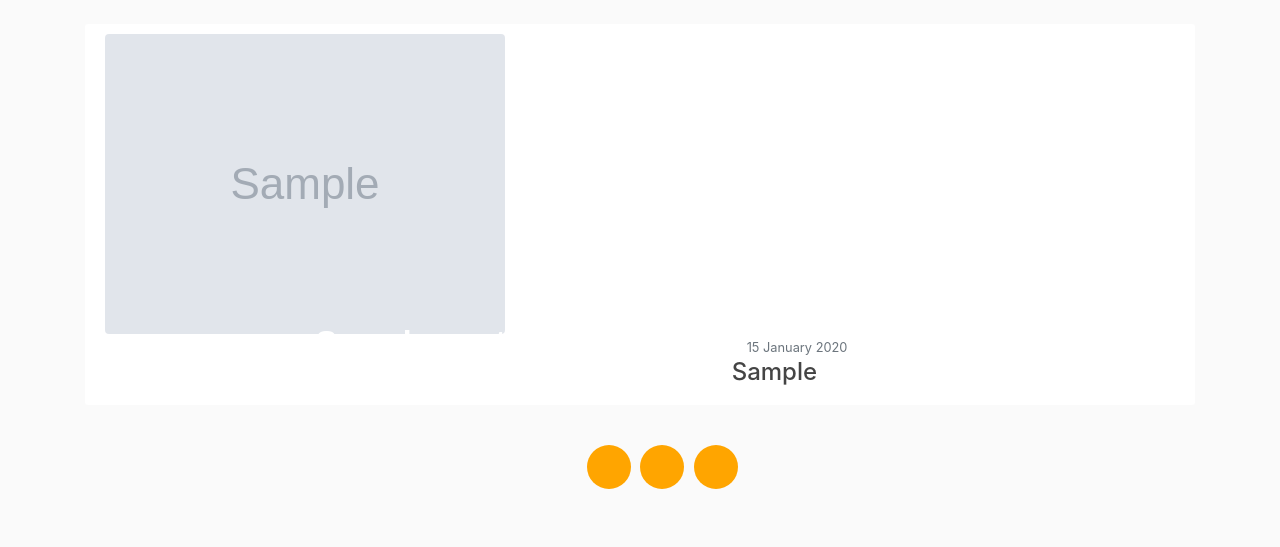
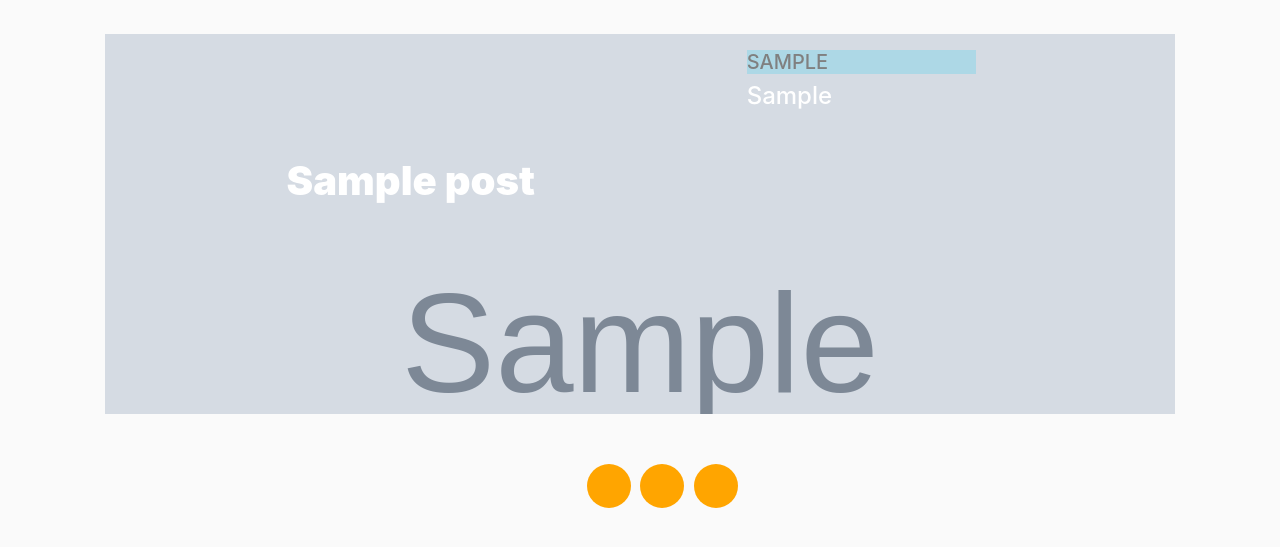
Before and after one commit to pwilson802/snackbar-parking, a Django app: page / in a window 1280 px wide. Shown: the part 56-603 px from the top of the page. Run offline with Django 3.2, Linux system fonts and the light colour scheme; tables that the repository leaves empty hold one stand-in row (values such as "Sample post"); grey boxes marked "Sample" are stand-in pictures; some libraries are stand-ins or nearby versions; some web fonts are replaced.

Commit message:
looking nice but comments aren't working

```diff
--- a/blog/static/blog/main.css
+++ b/blog/static/blog/main.css
@@ -4,9 +4,9 @@ body {
     margin-top: 5rem;
   }
 
-  h1, h2, h3, h4, h5, h6 {
+  /* h1, h2, h3, h4, h5, h6 {
     color: #444444;
-  }
+  } */
 
   ul {
     margin: 0;
@@ -30,7 +30,7 @@ body {
   }
 
   .newest-post {
-    background: #ffffff;
+    /* background: #ffffff; */
     padding: 10px 20px;
     /* border: 1px solid #dddddd; */
     border-radius: 3px;
@@ -49,10 +49,20 @@ body {
   .article-title {
     color: #444444;
     font-family: 'ABeeZee', sans-serif;
+    border-bottom: grey solid 1px
+  }
+
+.article-byline:hover {
+    text-decoration: none;
+  }
+
+.article-byline {
+    color: black;
+    text-decoration: none;
   }
 
   a.article-title:hover {
-    color: #428bca;
+    /* color: #428bca; */
     text-decoration: none;
   }
 
@@ -170,16 +180,60 @@ body {
   z-index: 1
 }
 
-.post-entry .article-title {
+.post-entry .head-article-title {
   position: absolute;
   z-index: 3;
   color: white;
   text-align: center;
-  width: 100%;
-  /* margin-top: 3px; */
+  /* width: 100%; */
+  margin-top: 3px;
   margin: 0 auto;
-  /* background-color: rgba(193, 213, 244, 1); */
+  background-color: rgba(193, 213, 244, 1);
   font-weight: 900;
+}
+
+.head-article-title {
+  color: white;
+  font-weight: 900
+}
+
+@media only screen and (max-width: 600px) {
+  .head-article-title {
+    color: white;
+    font-weight: 500;
+  }
+
+  .head-article-byline {
+    font-size: large;
+  }
+}
+
+.head-article-byline {
+  color: white;
+}
+
+.head-article-content {
+  height: inherit;
+}
+
+.head-article-category {
+  color: grey;
+  text-transform: uppercase;
+  background-color: lightblue;
+  position: absolute;
+  top: 0;
+  right: 1;
+  width: 50%;
+}
+
+.article-category {
+  color: grey;
+  text-transform: uppercase;
+  background-color: lightblue;
+  position: absolute;
+  top: 0;
+  right: 1;
+  width: 50%;
 }
 
 
--- a/blog/templates/blog/home.html
+++ b/blog/templates/blog/home.html
@@ -3,25 +3,31 @@
     {% for post in posts %}
     {% if forloop.first %}
     <div class="col-md-12">
-    <article class="media content-section newest-post">
-                    <div class="media-body">
+    <article class="newest-post">
+                <div class="media-body">
                 <a href="{%url 'post-detail' post.id%}">
-                <div class="post-entry">
-                    <img class="rounded container" src="{{ post.image.url }}" alt="post image">
-                    <div class="row">
-                        <div class="post-left col-7 container">
-                            <div class="row justify-content-center align-items-center title-text ">
-                            <h2 class="article-title mt-3">{{ post.title }}</h1>
+                <div class="newest-post-entry"
+                style="background: url({{ post.image.url }}) no-repeat center center fixed;
+                       background-size: 100% 100%;
+                       -webkit-background-size: cover;
+                       -moz-background-size: cover;
+                       -o-background-size: cover;
+                       background-size: cover;
+                       min-height: 100%;
+                       width: 100%;
+                       background-position: center center;
+                       height: 380px;
+                       ">
+                    <div class="row head-article-content">
+                        <div class="post-left col-md-7 container">
+                            <div class="row justify-content-center align-items-center title-text h-75">
+                            <h1 class="head-article-title mt-3">{{ post.title }}</h1>
                             </div>
                         </div>
-                        <div class="post-right col-5 ">
-                            <small class="text-muted">{{ post.date_posted|date:"j F Y" }}</small>
-                                <div class="align-items-center d-flex article-content">
-                                    {% if forloop.first %}
-                                    <h4 class="row">{{ post.byline }}</h4>
-                                    {% else %}
-                                    <p class="row">{{ post.byline }}<p>
-                                    {% endif %}
+                        <div class="post-right col-md-5 ">
+                                <div class="align-items-center article-content h-100">
+                                    <h5 class="head-article-category mt-3">{{post.category}}</h5>
+                                    <h4 class="head-article-byline">{{ post.byline }}</h4>
                                 </div>
                         </div>
                     </div>
@@ -36,30 +42,17 @@
             <div class="media-body">
                 <a href="{%url 'post-detail' post.id%}">
                 <div class="post-entry">
-                    <img class="rounded container" src="{{ post.image.url }}" alt="post image">
-                    <div class="row">
-                        <div class="post-left col-7 container">
-                            <div class="row justify-content-center align-items-center title-text ">
-                            <h2 class="article-title mt-3">{{ post.title }}</h1>
-                            </div>
-                        </div>
-                        <div class="post-right col-5 ">
-                            <small class="text-muted">{{ post.date_posted|date:"j F Y" }}</small>
-                                <div class="align-items-center d-flex article-content">
-                                    {% if forloop.first %}
-                                    <h4 class="row">{{ post.byline }}</h4>
-                                    {% else %}
-                                    <p class="row">{{ post.byline }}<p>
-                                    {% endif %}
-                                </div>
-                        </div>
-                    </div>
+                    <img class="rounded" src="{{ post.image.url }}" alt="post image">
+                    <h2 class="article-title">{{ post.title }}</h1>
+                    <h5 class="article-category mt-3">{{post.category}}</h5>
+                    <p class="article-byline">{{ post.byline | slice:":80" }}...<p>
                 </div>
                 </a>
             </div>
         </article>
+    </div>
     {% endif %}
-    </div>
+
     {% endfor %}
 
 
```
